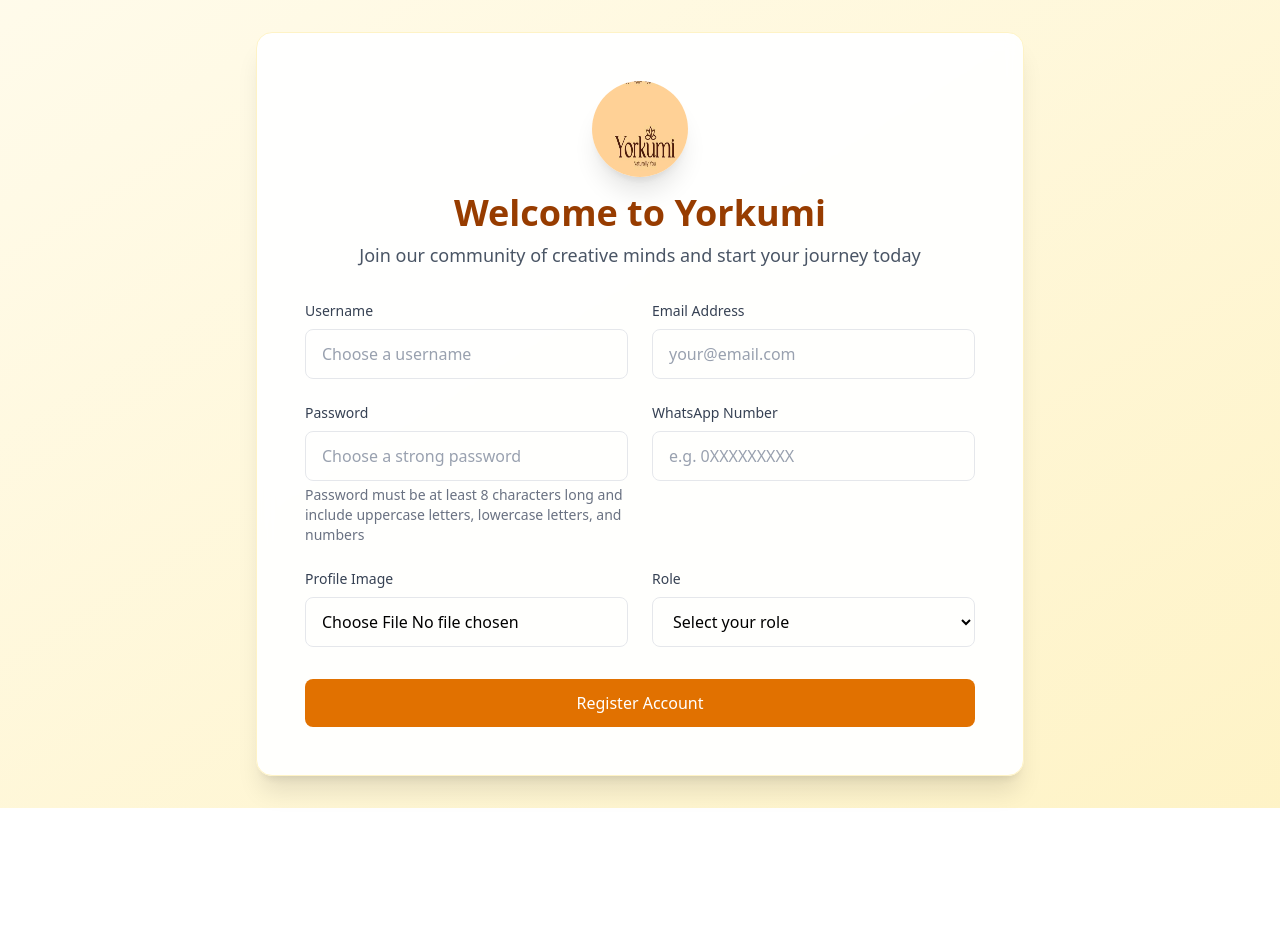
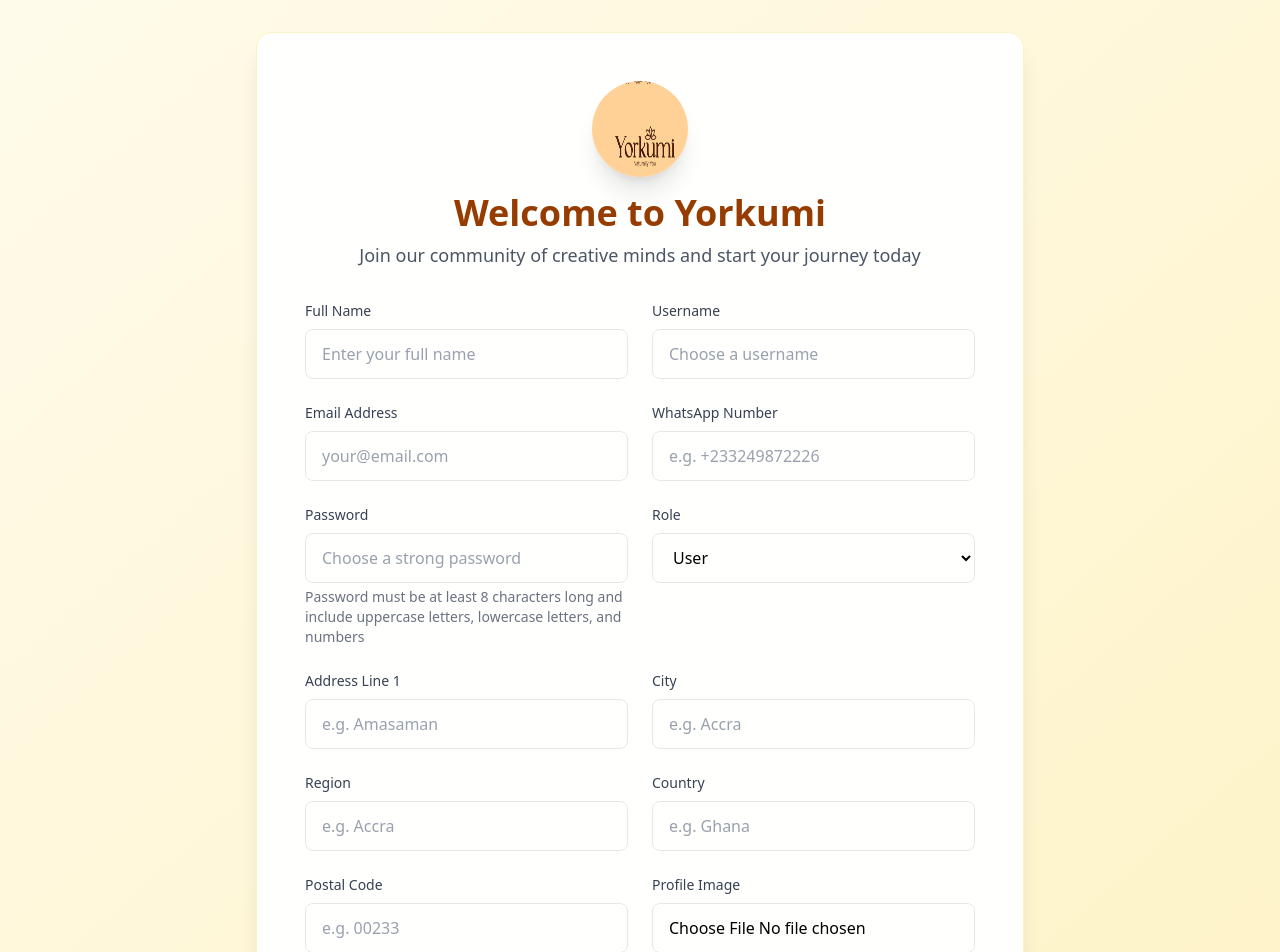
Before and after one commit to Mest-Dev-Nexus/yorkumi-frontend, a React (Vite) app: page /signup in a window 1280 px wide. Shown: the top 952 px of the page. Before the commit the page ends 808 px from the top, so only its background shows below. Built offline with nearby package versions, Linux system fonts and the light colour scheme.

Commit message:
integration

```diff
--- a/src/pages/auth/Signup.jsx
+++ b/src/pages/auth/Signup.jsx
@@ -53,6 +53,15 @@
     const formData = new FormData(event.target);
 
     try {
+      // Add address fields as nested object
+      const addressFields = ['address1', 'city', 'country', 'region', 'postalCode'];
+      addressFields.forEach(field => {
+        const value = event.target[`address[${field}]`]?.value;
+        if (value) {
+          formData.append(`address[${field}]`, value);
+        }
+      });
+
       const response = await apiSignup(formData);
       console.log('Registration successful:', response.data);
       setSuccessMessage('Registration successful! Redirecting to login...');
@@ -106,6 +115,19 @@
           <div className="grid grid-cols-1 md:grid-cols-2 gap-6">
             <div>
               <label className="block text-sm font-medium text-gray-700 mb-2">
+                Full Name
+              </label>
+              <input
+                type="text"
+                name="fullName"
+                placeholder="Enter your full name"
+                className="w-full px-4 py-3 border border-gray-200 rounded-lg focus:outline-none focus:ring-2 focus:ring-amber-500 focus:border-transparent transition-all placeholder-gray-400"
+                required
+                disabled={loading}
+              />
+            </div>
+            <div>
+              <label className="block text-sm font-medium text-gray-700 mb-2">
                 Username
               </label>
               <input
@@ -117,6 +139,9 @@
                 disabled={loading}
               />
             </div>
+          </div>
+
+          <div className="grid grid-cols-1 md:grid-cols-2 gap-6">
             <div>
               <label className="block text-sm font-medium text-gray-700 mb-2">
                 Email Address
@@ -125,6 +150,19 @@
                 type="email"
                 name="email"
                 placeholder="your@email.com"
+                className="w-full px-4 py-3 border border-gray-200 rounded-lg focus:outline-none focus:ring-2 focus:ring-amber-500 focus:border-transparent transition-all placeholder-gray-400"
+                required
+                disabled={loading}
+              />
+            </div>
+            <div>
+              <label className="block text-sm font-medium text-gray-700 mb-2">
+                WhatsApp Number
+              </label>
+              <input
+                type="tel"
+                name="whatsappnumber"
+                placeholder="e.g. +233249872226"
                 className="w-full px-4 py-3 border border-gray-200 rounded-lg focus:outline-none focus:ring-2 focus:ring-amber-500 focus:border-transparent transition-all placeholder-gray-400"
                 required
                 disabled={loading}
@@ -151,12 +189,42 @@
             </div>
             <div>
               <label className="block text-sm font-medium text-gray-700 mb-2">
-                WhatsApp Number
+                Role
+              </label>
+              <select
+                name="role"
+                className="w-full px-4 py-3 border border-gray-200 rounded-lg focus:outline-none focus:ring-2 focus:ring-amber-500 focus:border-transparent transition-all"
+                required
+                disabled={loading}
+              >
+                <option value="user">User</option>
+                <option value="admin">Admin</option>
+              </select>
+            </div>
+          </div>
+
+          <div className="grid grid-cols-1 md:grid-cols-2 gap-6">
+            <div>
+              <label className="block text-sm font-medium text-gray-700 mb-2">
+                Address Line 1
               </label>
               <input
                 type="text"
-                name="whatsappNumber"
-                placeholder="e.g. 0XXXXXXXXX"
+                name="address[address1]"
+                placeholder="e.g. Amasaman"
+                className="w-full px-4 py-3 border border-gray-200 rounded-lg focus:outline-none focus:ring-2 focus:ring-amber-500 focus:border-transparent transition-all placeholder-gray-400"
+                required
+                disabled={loading}
+              />
+            </div>
+            <div>
+              <label className="block text-sm font-medium text-gray-700 mb-2">
+                City
+              </label>
+              <input
+                type="text"
+                name="address[city]"
+                placeholder="e.g. Accra"
                 className="w-full px-4 py-3 border border-gray-200 rounded-lg focus:outline-none focus:ring-2 focus:ring-amber-500 focus:border-transparent transition-all placeholder-gray-400"
                 required
                 disabled={loading}
@@ -167,31 +235,58 @@
           <div className="grid grid-cols-1 md:grid-cols-2 gap-6">
             <div>
               <label className="block text-sm font-medium text-gray-700 mb-2">
-                Profile Image
+                Region
               </label>
               <input
-                type="file"
-                name="image"
-                accept="image/*"
-                className="w-full px-4 py-3 border border-gray-200 rounded-lg focus:outline-none focus:ring-2 focus:ring-amber-500 focus:border-transparent transition-all"
+                type="text"
+                name="address[region]"
+                placeholder="e.g. Accra"
+                className="w-full px-4 py-3 border border-gray-200 rounded-lg focus:outline-none focus:ring-2 focus:ring-amber-500 focus:border-transparent transition-all placeholder-gray-400"
                 required
                 disabled={loading}
               />
             </div>
             <div>
               <label className="block text-sm font-medium text-gray-700 mb-2">
-                Role
+                Country
               </label>
-              <select
-                name="role"
+              <input
+                type="text"
+                name="address[country]"
+                placeholder="e.g. Ghana"
+                className="w-full px-4 py-3 border border-gray-200 rounded-lg focus:outline-none focus:ring-2 focus:ring-amber-500 focus:border-transparent transition-all placeholder-gray-400"
+                required
+                disabled={loading}
+              />
+            </div>
+          </div>
+
+          <div className="grid grid-cols-1 md:grid-cols-2 gap-6">
+            <div>
+              <label className="block text-sm font-medium text-gray-700 mb-2">
+                Postal Code
+              </label>
+              <input
+                type="text"
+                name="address[postalCode]"
+                placeholder="e.g. 00233"
+                className="w-full px-4 py-3 border border-gray-200 rounded-lg focus:outline-none focus:ring-2 focus:ring-amber-500 focus:border-transparent transition-all placeholder-gray-400"
+                required
+                disabled={loading}
+              />
+            </div>
+            <div>
+              <label className="block text-sm font-medium text-gray-700 mb-2">
+                Profile Image
+              </label>
+              <input
+                type="file"
+                name="profileImage"
+                accept="image/*"
                 className="w-full px-4 py-3 border border-gray-200 rounded-lg focus:outline-none focus:ring-2 focus:ring-amber-500 focus:border-transparent transition-all"
                 required
                 disabled={loading}
-              >
-                <option value="">Select your role</option>
-                <option value="user">User</option>
-                <option value="admin">Admin</option>
-              </select>
+              />
             </div>
           </div>
 
--- a/src/services/auth.js
+++ b/src/services/auth.js
@@ -6,5 +6,5 @@
       'Content-Type': 'multipart/form-data'
     }
   };
-  return apiClient.post("/user/register", payload, config);
+  return apiClient.post("user/register", payload, config);
 };
```
